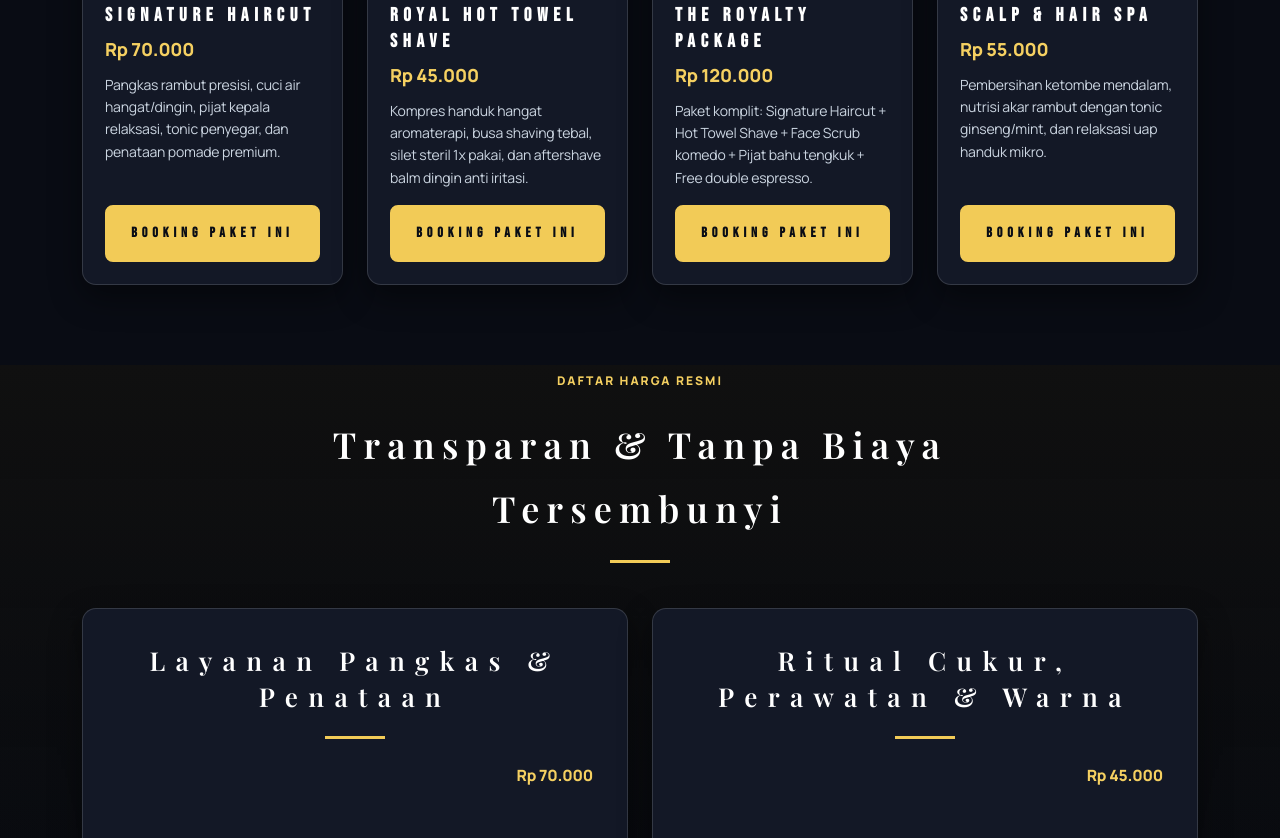
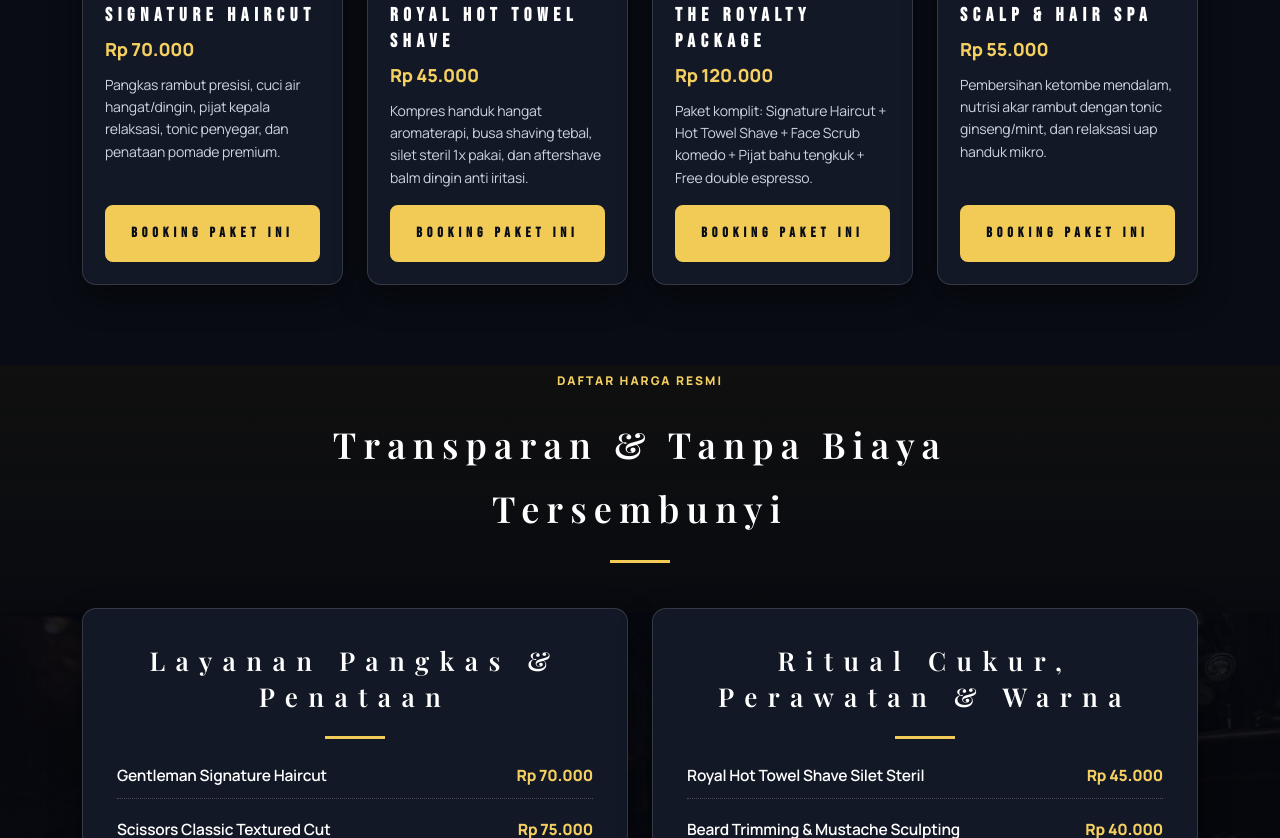
Before and after one commit to boyyesjpg/evevdigital-barbershop, a plain HTML site: page index.html in a window 1280 px wide. Shown: the part 1962-2800 px from the top of the page. Drawn offline with nearby package versions, Linux system fonts and the light colour scheme; a web font is replaced by a local one.

Commit message:
fix(pricing): fix def-list-dots service name visibility (override max-width 0)

```diff
--- a/css/responsive.css
+++ b/css/responsive.css
@@ -118,8 +118,14 @@
 
   .def-list-dots dl,
   .evev-info-row {
-    flex-wrap: wrap;
-    gap: 6px 12px;
+    flex-wrap: nowrap !important;
+    gap: 8px !important;
+  }
+
+  .def-list-dots dt {
+    max-width: none !important;
+    overflow: visible !important;
+    flex: 1 1 auto !important;
   }
 
   .def-list-dots dt,
@@ -127,7 +133,7 @@
   .def-list-dots dd,
   .evev-info-label,
   .evev-info-value {
-    font-size: 14.5px !important;
+    font-size: 14px !important;
   }
 
   .credential-pill {
--- a/css/theme-toggle.css
+++ b/css/theme-toggle.css
@@ -224,32 +224,63 @@ body {
   margin-top: 22px;
 }
 
+.def-list-dots {
+  padding-left: 0 !important;
+}
+
 .def-list-dots dl,
 .evev-info-row {
-  display: flex;
-  justify-content: space-between;
-  align-items: baseline;
-  gap: 14px;
-  margin-bottom: 16px;
-  border-bottom: 1px dotted var(--border-strong);
-  padding-bottom: 8px;
+  display: flex !important;
+  justify-content: space-between !important;
+  align-items: baseline !important;
+  gap: 14px !important;
+  margin-bottom: 16px !important;
+  border-bottom: 1px dotted var(--border-strong) !important;
+  padding-bottom: 8px !important;
+  width: 100% !important;
 }
 
-.def-list-dots dt,
+.def-list-dots dt {
+  display: block !important;
+  width: auto !important;
+  max-width: none !important;
+  overflow: visible !important;
+  flex: 1 1 auto !important;
+  text-align: left !important;
+  font-weight: 600 !important;
+  font-size: 15.5px !important;
+  color: var(--text-primary) !important;
+  margin: 0 !important;
+  padding: 0 !important;
+}
+
+.def-list-dots dt:after {
+  display: none !important;
+  content: "" !important;
+  width: 0 !important;
+}
+
 .def-list-dots dt span,
 .evev-info-label {
-  font-weight: 600;
-  font-size: 15.5px;
+  display: inline !important;
+  font-weight: 600 !important;
+  font-size: 15.5px !important;
   color: var(--text-primary) !important;
+  background: transparent !important;
+  padding: 0 !important;
 }
 
 .def-list-dots dd,
 .evev-info-value {
-  font-weight: 800;
-  font-size: 15.5px;
+  display: block !important;
+  flex: 0 0 auto !important;
+  font-weight: 800 !important;
+  font-size: 15.5px !important;
   color: var(--accent-text) !important;
-  margin: 0;
-  white-space: nowrap;
+  margin: 0 !important;
+  padding-left: 8px !important;
+  white-space: nowrap !important;
+  text-align: right !important;
 }
 
 .evev-info-value-wrap {
```
